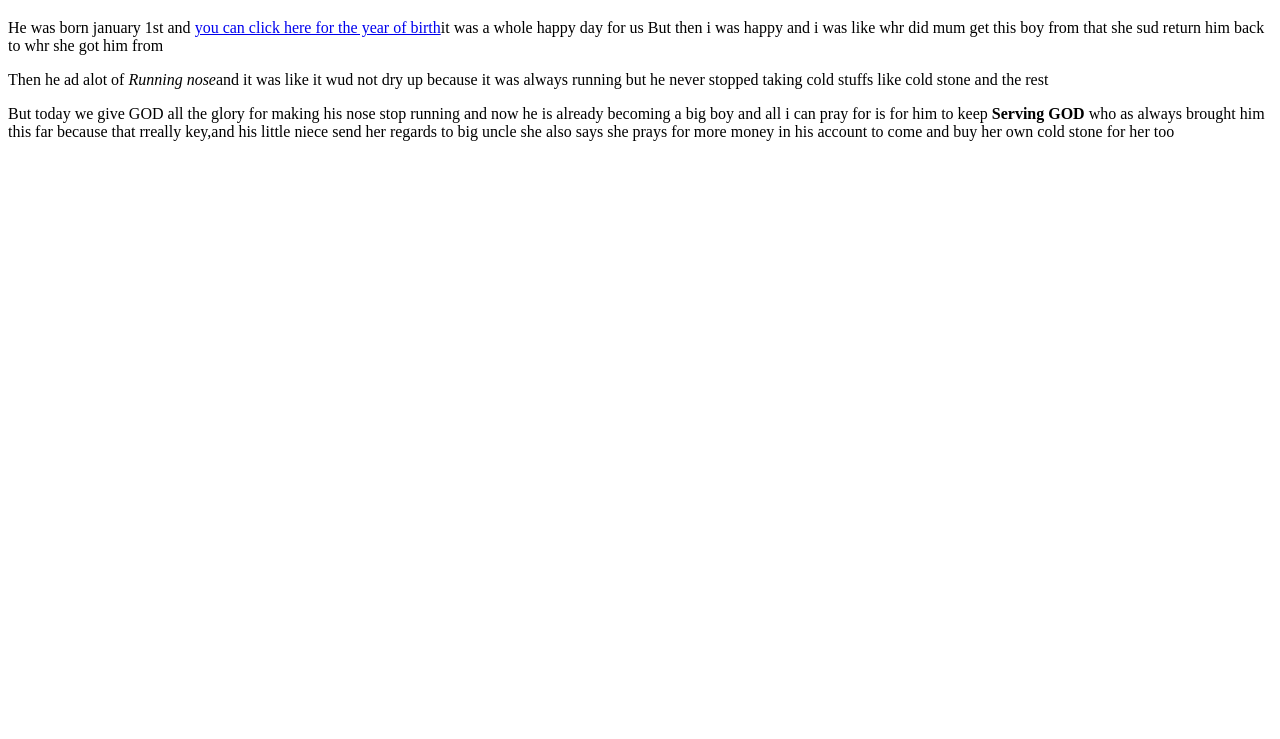
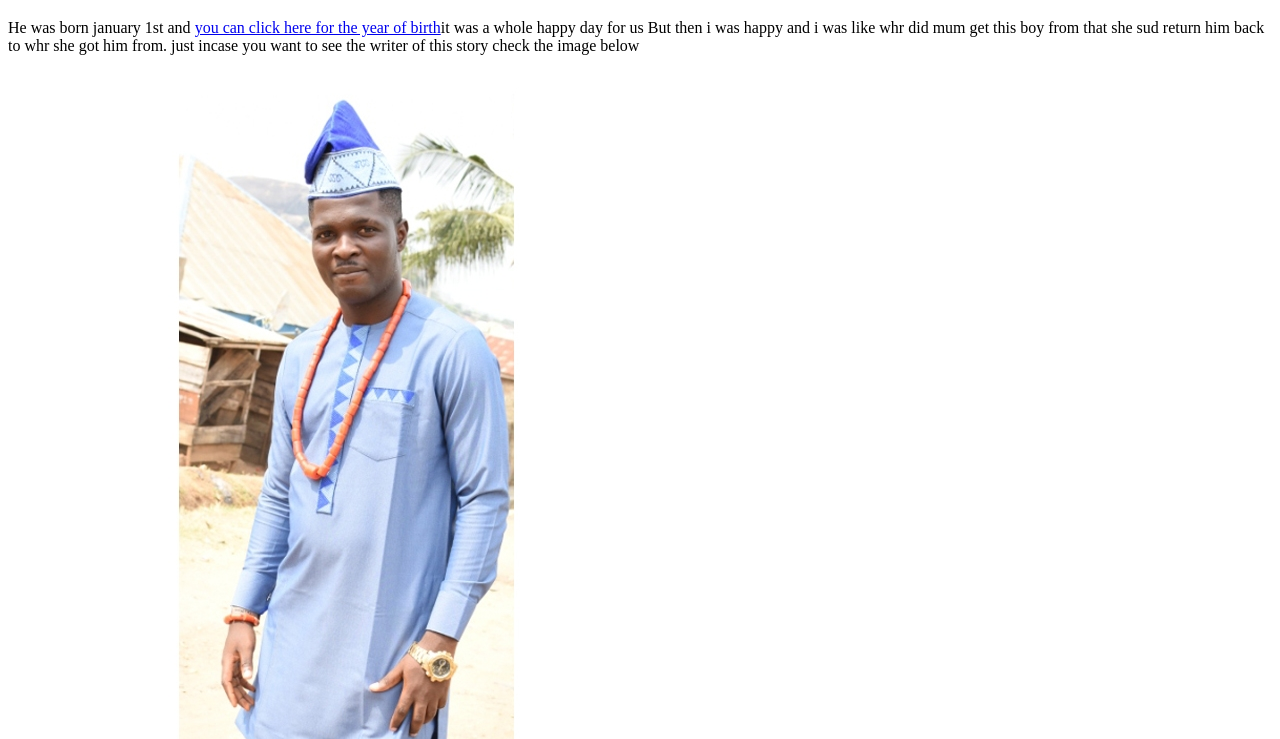
Before and after one commit to somoye6739/osquare, a plain HTML site: page index.html in a window 1280 px wide. Shown: the part 61-800 px from the top of the page. Drawn offline with Linux system fonts and the light colour scheme.

Commit message:
add my image

```diff
--- a/index.html
+++ b/index.html
@@ -7,7 +7,7 @@
 
   <body>
     <header></header>
-    <main>
+    <ain>
       <h1>
         A short story about the man called
         <strong><em>AYOTUNDE SOMOYE</em></strong>
@@ -19,8 +19,10 @@
           >you can click here for the year of birth</a
         >it was a whole happy day for us But then i was happy and i was like whr
         did mum get this boy from that she sud return him back to whr she got
-        him from
+        him from. just incase you want to see the writer of this story check the image below
       </p>
+
+      <img src="jnp.jpg" alt="opex"/>
 
       <p>
         Then he ad alot of <storng><em>Running nose</em></storng
```
